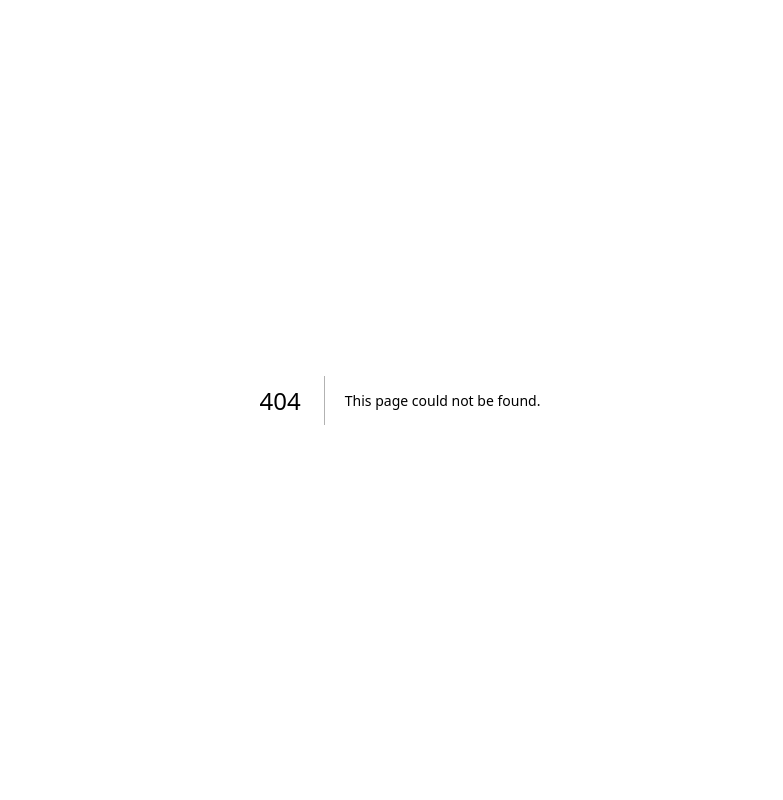
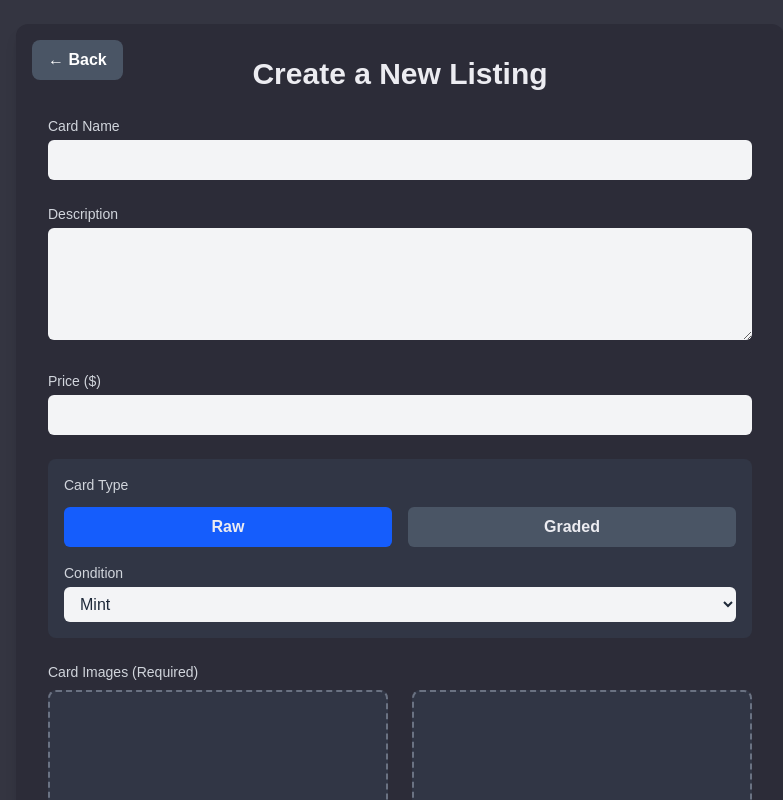
Before and after one commit to ScottShef/Pokemon-Trading-Site, a Next.js app in the folder frontend/: page /marketplace/listing/create in a window 1280 px wide. Before the commit this address had no page. Shown: the top 800 px of the page, without its empty margins (240-1023 px from the left). Built offline with nearby package versions, Linux system fonts and the light colour scheme.

Commit message:
Marketplace much better
need to add searchbar that search by grade and name, force listing to select a card from the database, and fix profile tab disappearing

```diff
--- a/frontend/src/app/listing/page.tsx
+++ b/frontend/src/app/marketplace/listing/create/page.tsx
@@ -113,7 +113,7 @@
       );
 
       alert('Listing created successfully!');
-      router.push('/');
+      router.push('/marketplace'); // Redirect to the marketplace page
 
     } catch (err: any) {
       console.error("Failed to create listing:", err);
--- a/frontend/src/app/marketplace/page.tsx
+++ b/frontend/src/app/marketplace/page.tsx
@@ -58,7 +58,7 @@
             <p className="text-gray-400">Browse listings from other trainers.</p>
           </div>
           <button
-              onClick={() => router.push('/listing/create')}
+              onClick={() => router.push('marketplace/listing/create')}
               className="px-6 py-3 bg-yellow-500 text-white font-semibold rounded-lg hover:bg-yellow-600 transition"
             >
               + Create New Listing
```
